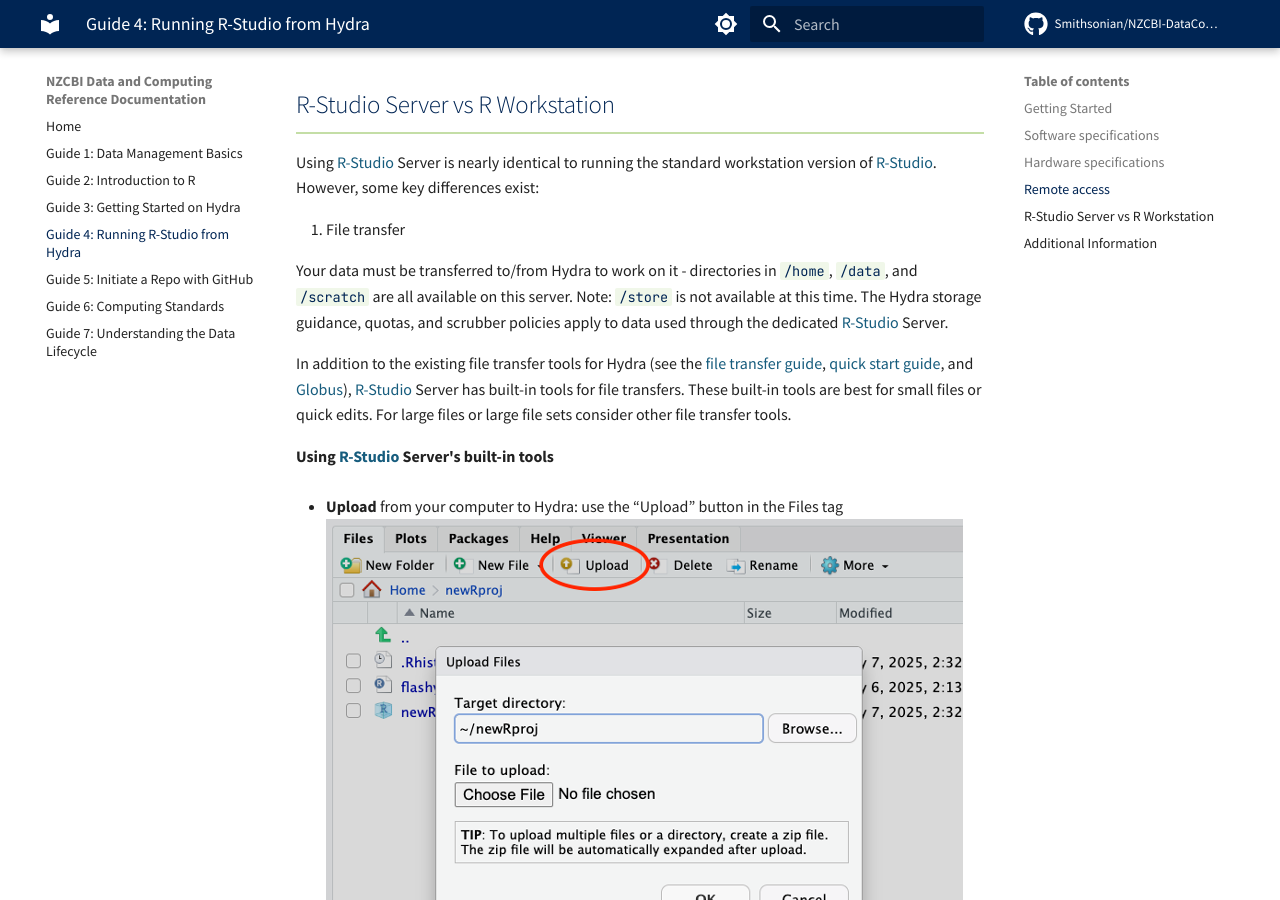
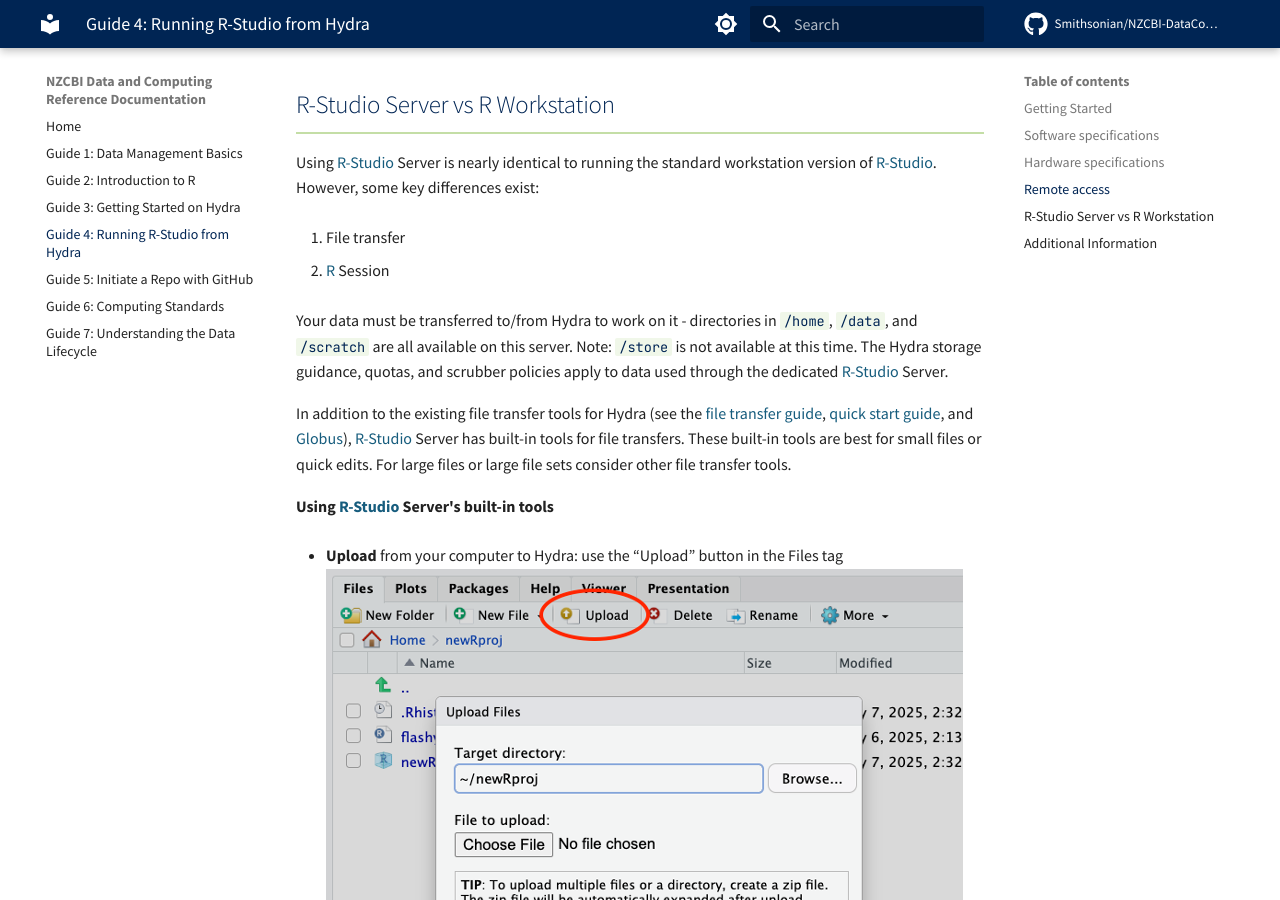
Before and after one commit to Smithsonian/NZCBI-DataComputingDocs, an MkDocs documentation site: the page built from docs/RStudio-Hydra.md, in a window 1280 px wide and 900 px high, scrolled down 3253 px. Built offline with MkDocs 1.6.1 and Material for MkDocs 9.7.7, drawn with Linux system fonts in a browser that asks for light colours; comment, search, counter and statistics services are not loaded.

Commit message:
Numbered list

```diff
--- a/docs/RStudio-Hydra.md
+++ b/docs/RStudio-Hydra.md
@@ -61,6 +61,8 @@
 
 1. File transfer
 
+2. [R](https://cran.r-project.org/) Session
+
 Your data must be transferred to/from Hydra to work on it - directories in `/home`, `/data`, and `/scratch` are all available on this server. Note: `/store` is not available at this time. The Hydra storage guidance, quotas, and scrubber policies apply to data used through the dedicated [R-Studio](https://posit.co/download/rstudio-desktop) Server.
 
 In addition to the existing file transfer tools for Hydra (see the [file transfer guide](https://confluence.si.edu/spaces/HPC/pages/163152227/Transferring+Files+to+from+Hydra), [quick start guide](https://confluence.si.edu/spaces/HPC/pages/163152218/Quick+Start+Guide), and [Globus](https://smithsonian.github.io/globus-docs/)), [R-Studio](https://posit.co/download/rstudio-desktop) Server has built-in tools for file transfers. These built-in tools are best for small files or quick edits. For large files or large file sets consider other file transfer tools.
```
